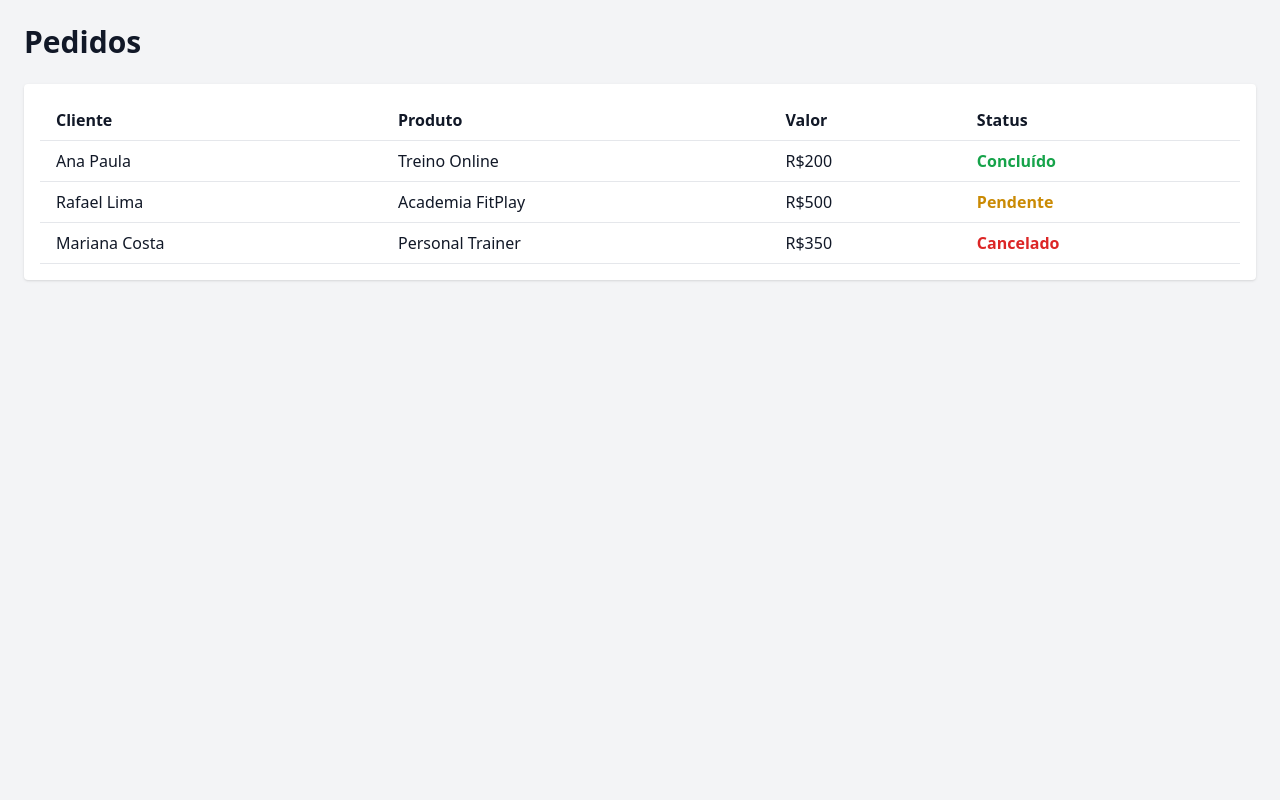
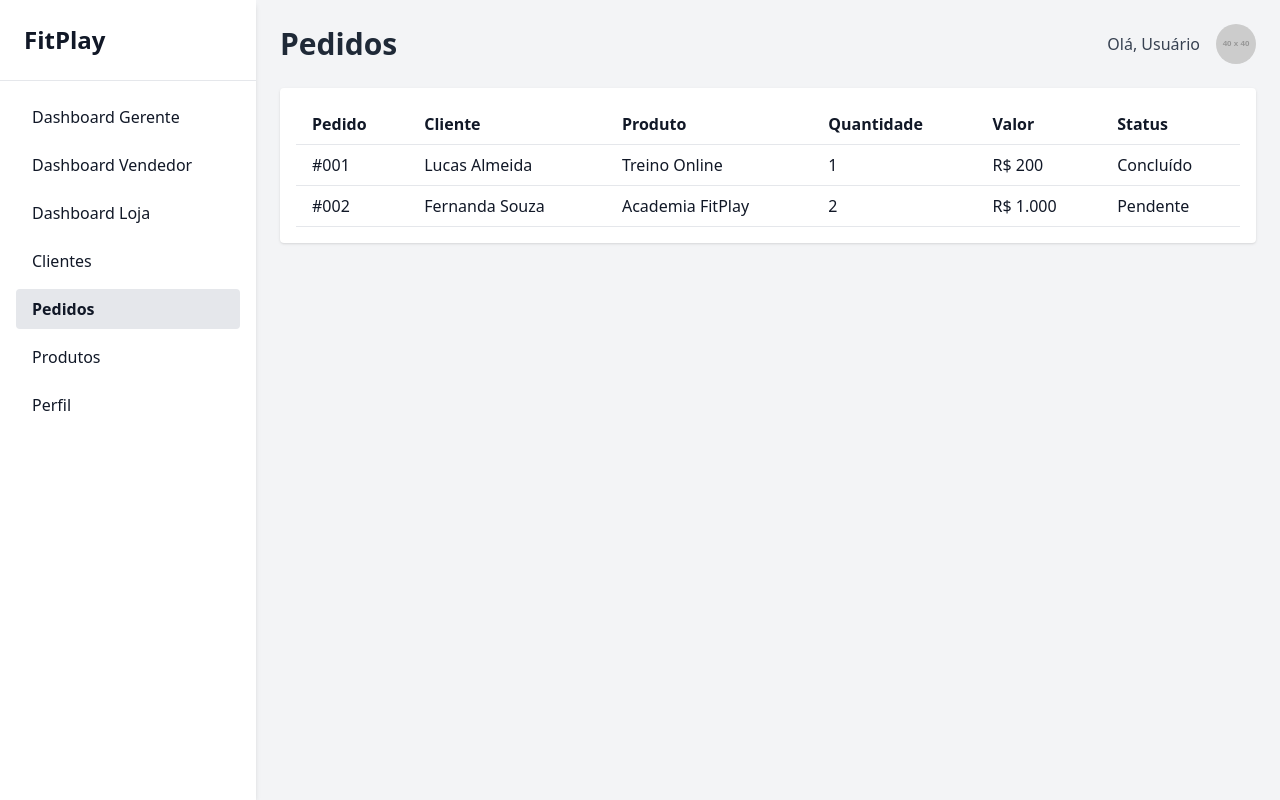
Before and after one commit to draohenrick/fitdplay, a React (Vite) app in the folder frontend/: page /pedidos in a window 1280 px wide. Built offline with nearby package versions, Linux system fonts and the light colour scheme.

Commit message:
Update Pedidos.jsx

```diff
--- a/frontend/src/pages/Pedidos.jsx
+++ b/frontend/src/pages/Pedidos.jsx
@@ -1,47 +1,21 @@
-// src/pages/Pedidos.jsx
-import React from 'react';
+import React from "react";
+import Sidebar from "../components/Sidebar";
+import Header from "../components/Header";
+import Table from "../components/Table";
 
 const Pedidos = () => {
-  const pedidos = [
-    { cliente: 'Ana Paula', produto: 'Treino Online', valor: 'R$200', status: 'Concluído' },
-    { cliente: 'Rafael Lima', produto: 'Academia FitPlay', valor: 'R$500', status: 'Pendente' },
-    { cliente: 'Mariana Costa', produto: 'Personal Trainer', valor: 'R$350', status: 'Cancelado' },
+  const tableColumns = ["Pedido", "Cliente", "Produto", "Quantidade", "Valor", "Status"];
+  const tableData = [
+    { Pedido: "#001", Cliente: "Lucas Almeida", Produto: "Treino Online", Quantidade: 1, Valor: "R$ 200", Status: "Concluído" },
+    { Pedido: "#002", Cliente: "Fernanda Souza", Produto: "Academia FitPlay", Quantidade: 2, Valor: "R$ 1.000", Status: "Pendente" },
   ];
 
   return (
-    <div className="p-6 bg-gray-100 min-h-screen">
-      <h1 className="text-3xl font-semibold mb-6">Pedidos</h1>
-      <div className="bg-white rounded shadow p-4 overflow-auto">
-        <table className="w-full text-left border-collapse">
-          <thead>
-            <tr>
-              <th className="border-b px-4 py-2">Cliente</th>
-              <th className="border-b px-4 py-2">Produto</th>
-              <th className="border-b px-4 py-2">Valor</th>
-              <th className="border-b px-4 py-2">Status</th>
-            </tr>
-          </thead>
-          <tbody>
-            {pedidos.map((p, index) => (
-              <tr key={index}>
-                <td className="border-b px-4 py-2">{p.cliente}</td>
-                <td className="border-b px-4 py-2">{p.produto}</td>
-                <td className="border-b px-4 py-2">{p.valor}</td>
-                <td
-                  className={`border-b px-4 py-2 font-semibold ${
-                    p.status === 'Concluído'
-                      ? 'text-green-600'
-                      : p.status === 'Pendente'
-                      ? 'text-yellow-600'
-                      : 'text-red-600'
-                  }`}
-                >
-                  {p.status}
-                </td>
-              </tr>
-            ))}
-          </tbody>
-        </table>
+    <div className="flex h-screen bg-gray-100">
+      <Sidebar />
+      <div className="flex-1 p-6 overflow-auto">
+        <Header title="Pedidos" />
+        <Table columns={tableColumns} data={tableData} />
       </div>
     </div>
   );
```
